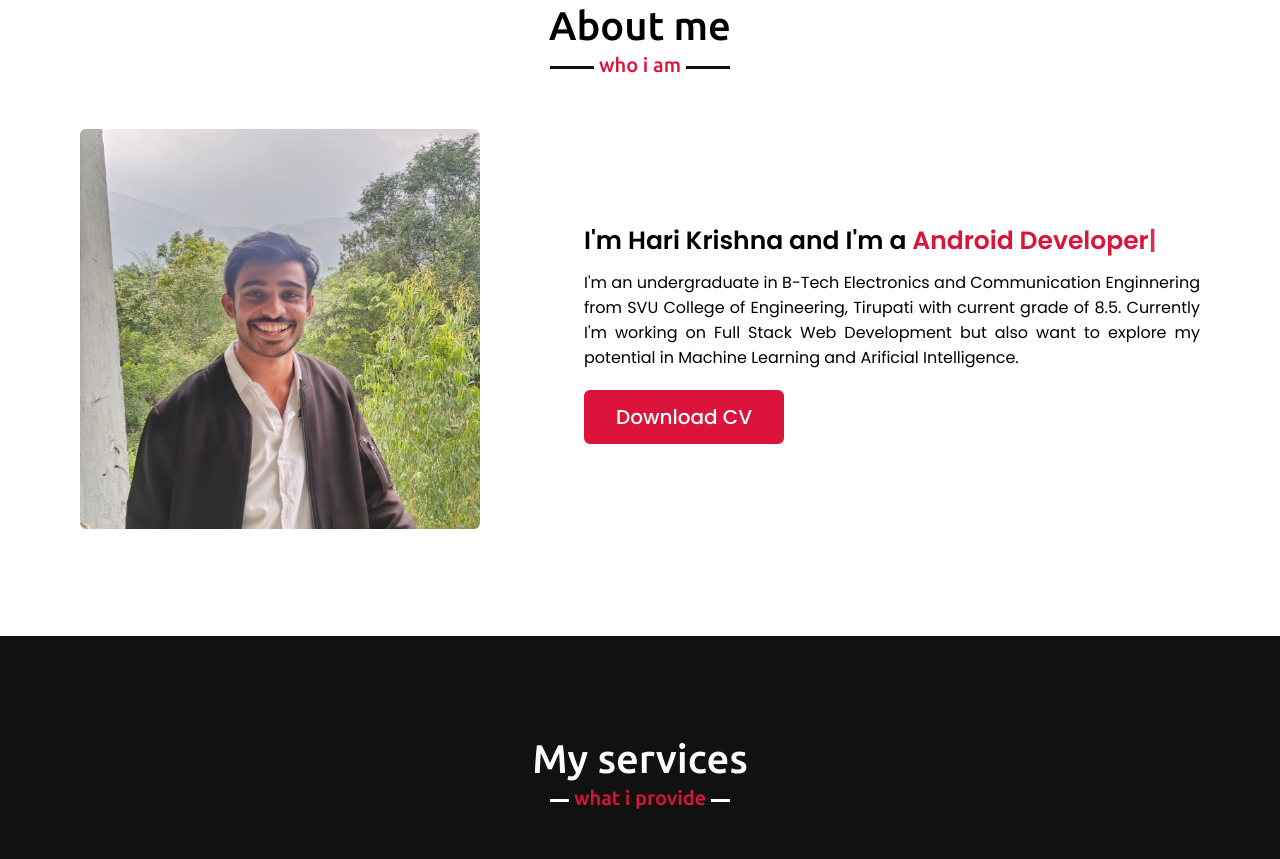
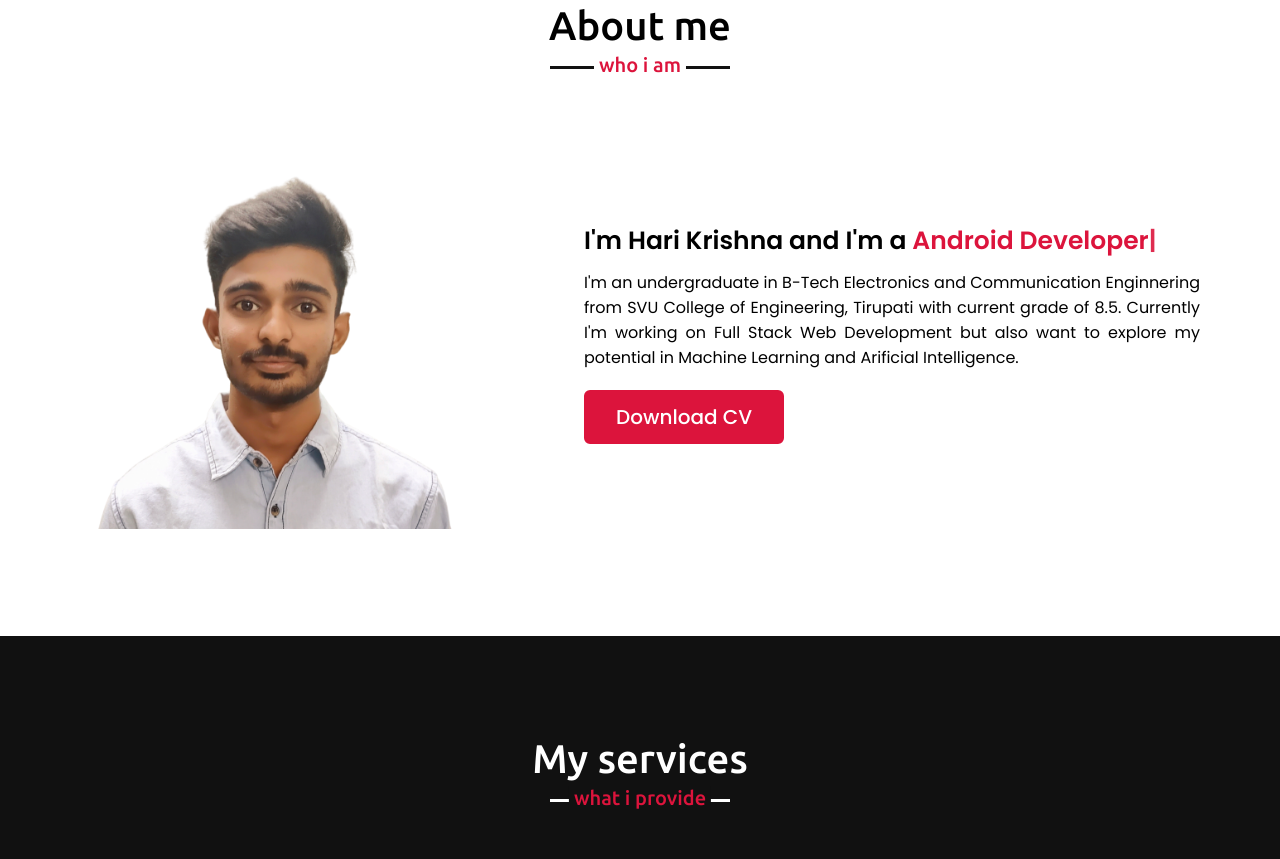
Before and after one commit to HariKrishnagudiputi/portfolio.github.io, a plain HTML site: page index.html in a window 1280 px wide. Shown: the part 897-1756 px from the top of the page. Drawn offline with nearby package versions, Linux system fonts and the light colour scheme.

Commit message:
Update index.html

```diff
--- a/index.html
+++ b/index.html
@@ -53,7 +53,7 @@
             <div class="about-content">
                 <div class="card">
                     <div class="column left">
-                        <img src="images/profile1.jpeg" alt="">
+                        <img src="images/profile2.png" alt="">
                     </div>
                 </div>
                 <div class="column right">
```
